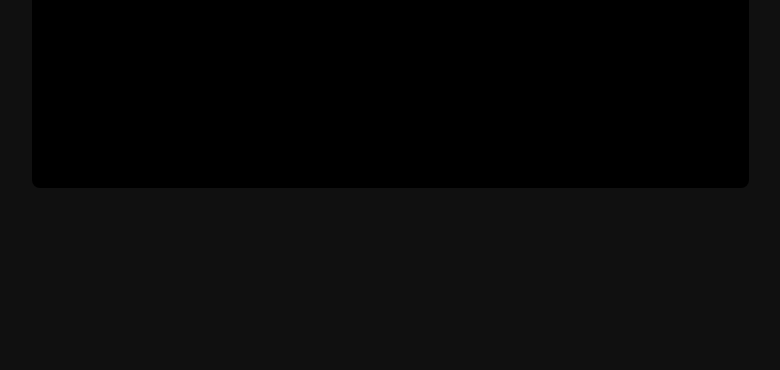
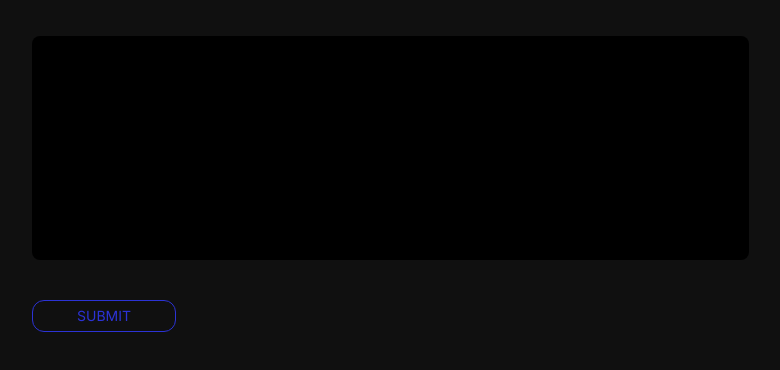
Before and after one commit to DevAdeelAhmad/b-one-consulting, a Next.js app: page / in a window 1280 px wide. Shown: the part 3582-3952 px from the top of the page, without its empty margins (398-1178 px from the left). Built offline with nearby package versions, Linux system fonts and the light colour scheme.

Commit message:
emailform complete

```diff
--- a/components/Contact/EmailForm.tsx
+++ b/components/Contact/EmailForm.tsx
@@ -6,7 +6,9 @@
       <div className="grid grid-cols-4 grid-rows-10 md:grid-cols-12 gap-10">
         <div className="col-start-1 col-span-4 row-span-1 md:col-span-12 md:row-span-1 inline-grid grid-cols-4 md:grid-cols-12">
           <div className="col-span-4 text-left md:col-span-6">
-            <h1 className="uppercase text-5xl md:text-7xl font-light">Get in touch</h1>
+            <h1 className="uppercase text-5xl md:text-7xl font-light">
+              Get in touch
+            </h1>
           </div>
           <div className="col-span-0 md:col-start-7 md:col-span-5 mt-9 hidden lg:grid">
             <p className="uppercase text-2xl">
@@ -30,7 +32,6 @@
         </div>
 
         <div className="col-span-4 md:col-span-11 row-span-1 inline-grid grid-cols-4 md:grid-cols-12 gap-16">
-
           <div className="col-span-4 col-start-1 md:col-start-2 md:col-span-3">
             <p className="uppercase text-md">
               for any enquiries, or just say hello, contact us through this form
@@ -110,40 +111,20 @@
                 </label>
                 <input
                   type="text"
-                  className="w-[56vw] h-56 rounded-lg bg-black"
+                  className="w-[82vw] md:w-[56vw] h-56 rounded-lg bg-black"
                 />
               </div>
             </div>
+            <div>
+              <button className="border-[1px] hidden md:flex items-center justify-center rounded-xl w-36 h-8 border-[#2C33D6] text-[#2C33D6] hover:bg-[#2C33D6] hover:text-white">
+                SUBMIT
+              </button>
+            </div>
           </div>
-
-
         </div>
       </div>
-      <button className="border-[1px] rounded-xl w-36 h-8 border-[#2C33D6] text-[#2C33D6] hover:bg-[#2C33D6] hover:text-white">
-        SUBMIT
-      </button>
     </section>
   );
 };
 
 export default EmailForm;
-
-{
-  /* <div className="grid grid-cols-4 grid-flow-row md:grid-cols-12 md:grid-flow-row">
-  <div className="col-span-4 md:col-start-6 md:col-span-6">
-    <label
-      className="uppercase text-textPrimary text-sm font-light"
-      htmlFor="message"
-    >
-      message
-    </label>
-    <textarea
-      name="message"
-      id="message"
-      className="bg-black rounded-xl border"
-      cols={60}
-      rows={10}
-    />
-  </div>
-</div> */
-}
```
